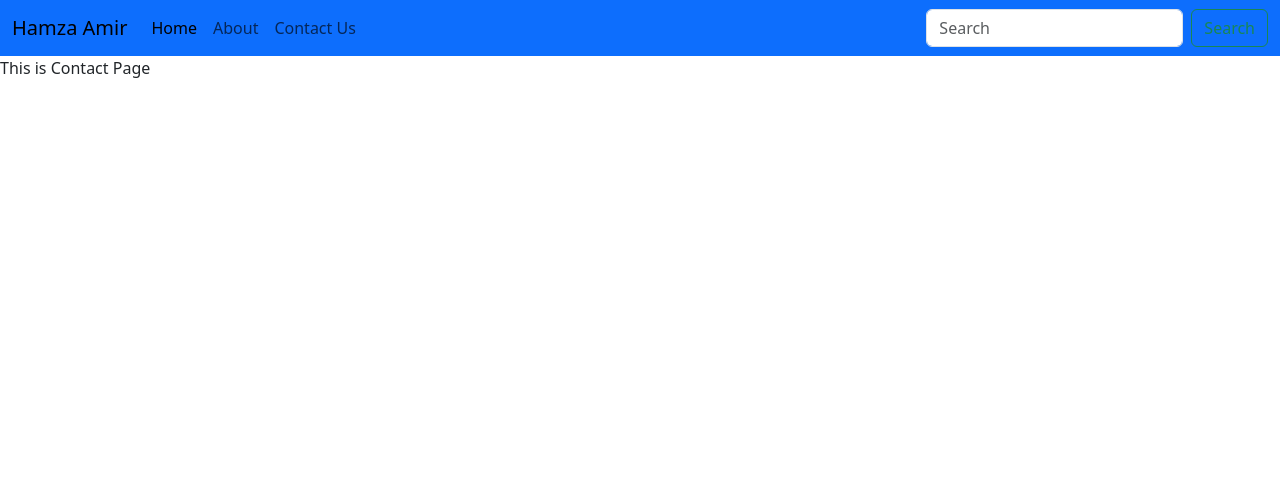
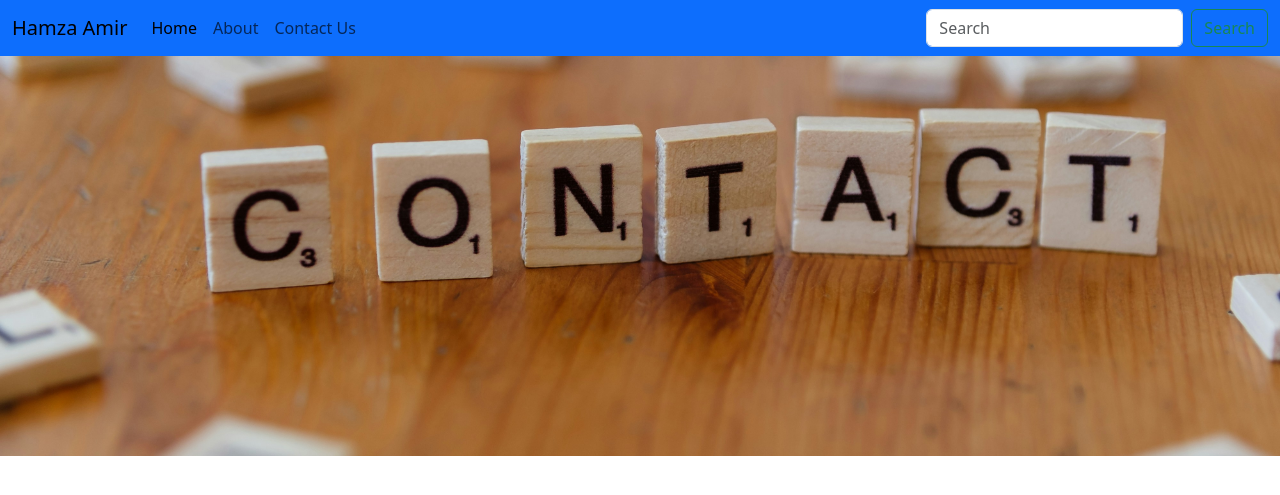
Before and after one commit to Hamzah-Amir/Django-course, a Django app: page /contact/ in a window 1280 px wide. Shown: the top 495 px of the page. Run offline with Django 5.2, Linux system fonts and the light colour scheme.

Commit message:
styling contact page

```diff
--- a/myfirstsite/templates/contact.html
+++ b/myfirstsite/templates/contact.html
@@ -1,3 +1,21 @@
 {% extends "base.html" %}
-{% block title %}Contact{% endblock title %}
-{% block body %}This is Contact Page{% endblock body %}
+{% block style %}
+.img{
+    height: 400px;
+    width: 100%;
+    object-fit: cover;
+    background-color: black;
+}
+{% endblock style %}
+{% block title %}Contact Us{% endblock title %}
+{% block body %}
+<div class='container-fluid p-0'>
+    <div id="carouselExampleIndicators" class="carousel slide">
+  <div class="carousel-indicators">
+  </div>
+  <div class="carousel-inner">
+    <div class="carousel-item active">
+      <img class='img' src="/static/img/contact.jpg" class="d-block w-100 my-4" alt="Icecream Image">
+</div>
+</div>
+{% endblock body %}
```
